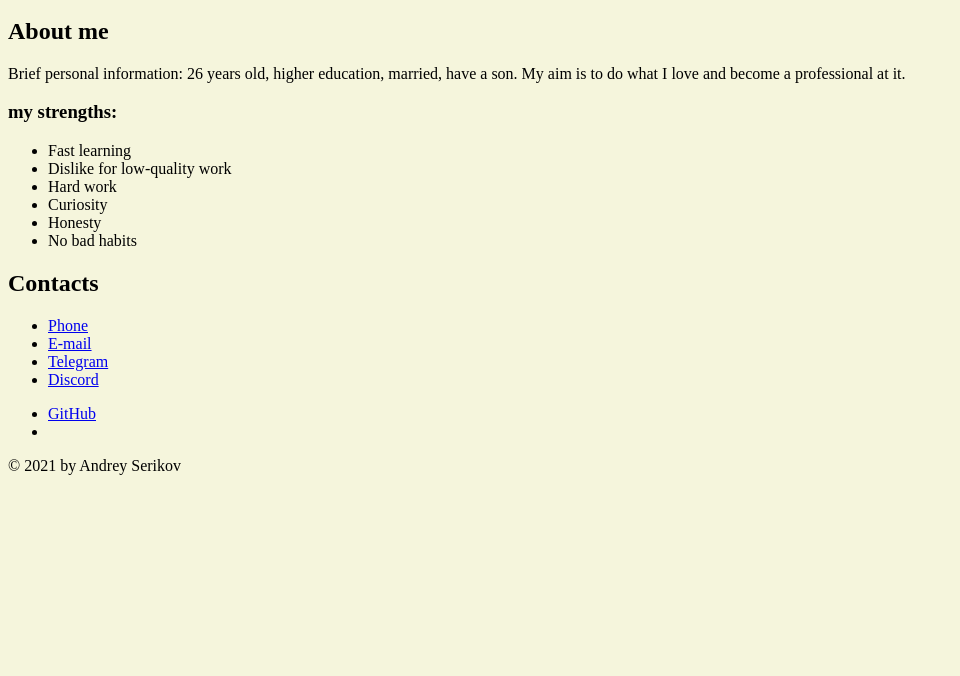
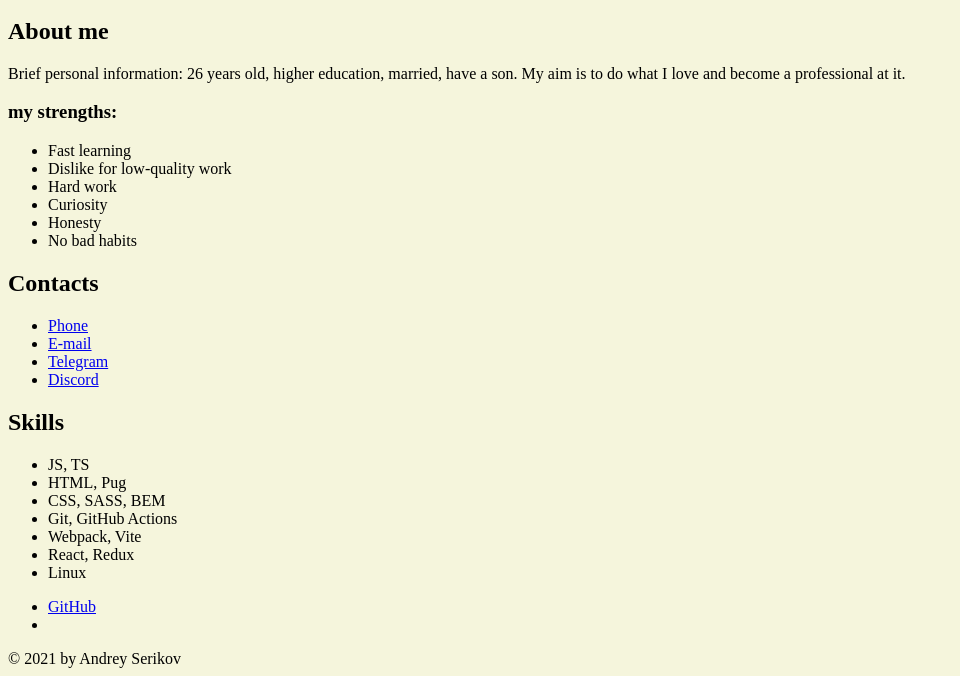
Before and after one commit to ASKorag/rsschool-cv, a plain HTML site: page index.html in a window 1280 px wide. Shown: the part 268-944 px from the top of the page, without its empty margins (0-960 px from the left). Before the commit the page ends 800 px from the top, so only its background shows below. Drawn offline with Linux system fonts and the light colour scheme.

Commit message:
feat: add skills section structure

```diff
--- a/index.html
+++ b/index.html
@@ -74,6 +74,20 @@
       </ul>
     </div>
   </section>
+  <section id="skills" class="skills section">
+    <h2 class="skills__title">Skills</h2>
+    <div class="skills__wrap section__wrap _wrap">
+      <ul class="skills__list _list">
+        <li class="skills__item">JS, TS</li>
+        <li class="skills__item">HTML, Pug</li>
+        <li class="skills__item">CSS, SASS, BEM</li>
+        <li class="skills__item">Git, GitHub Actions</li>
+        <li class="skills__item">Webpack, Vite</li>
+        <li class="skills__item">React, Redux</li>
+        <li class="skills__item">Linux</li>
+      </ul>
+    </div>
+  </section>
 
 </main>
 
```
